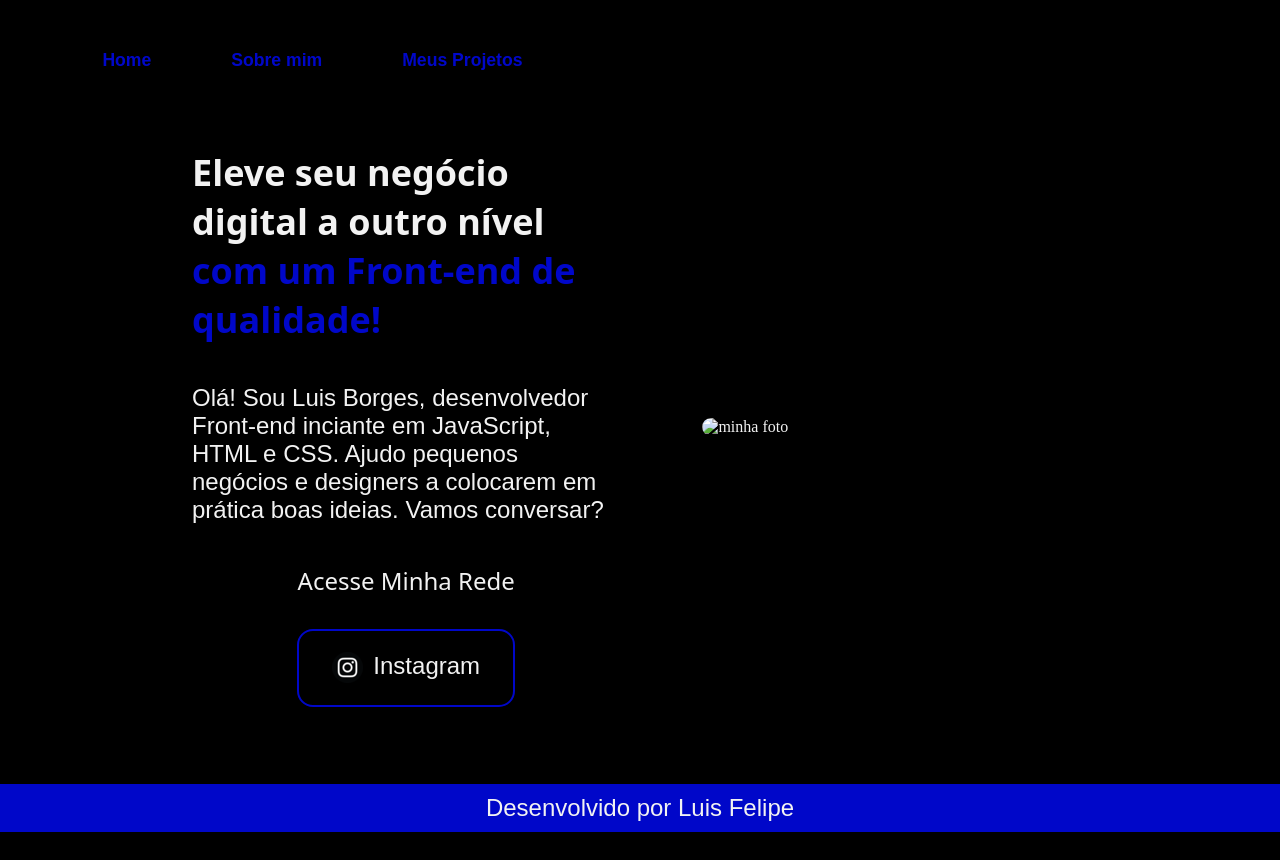
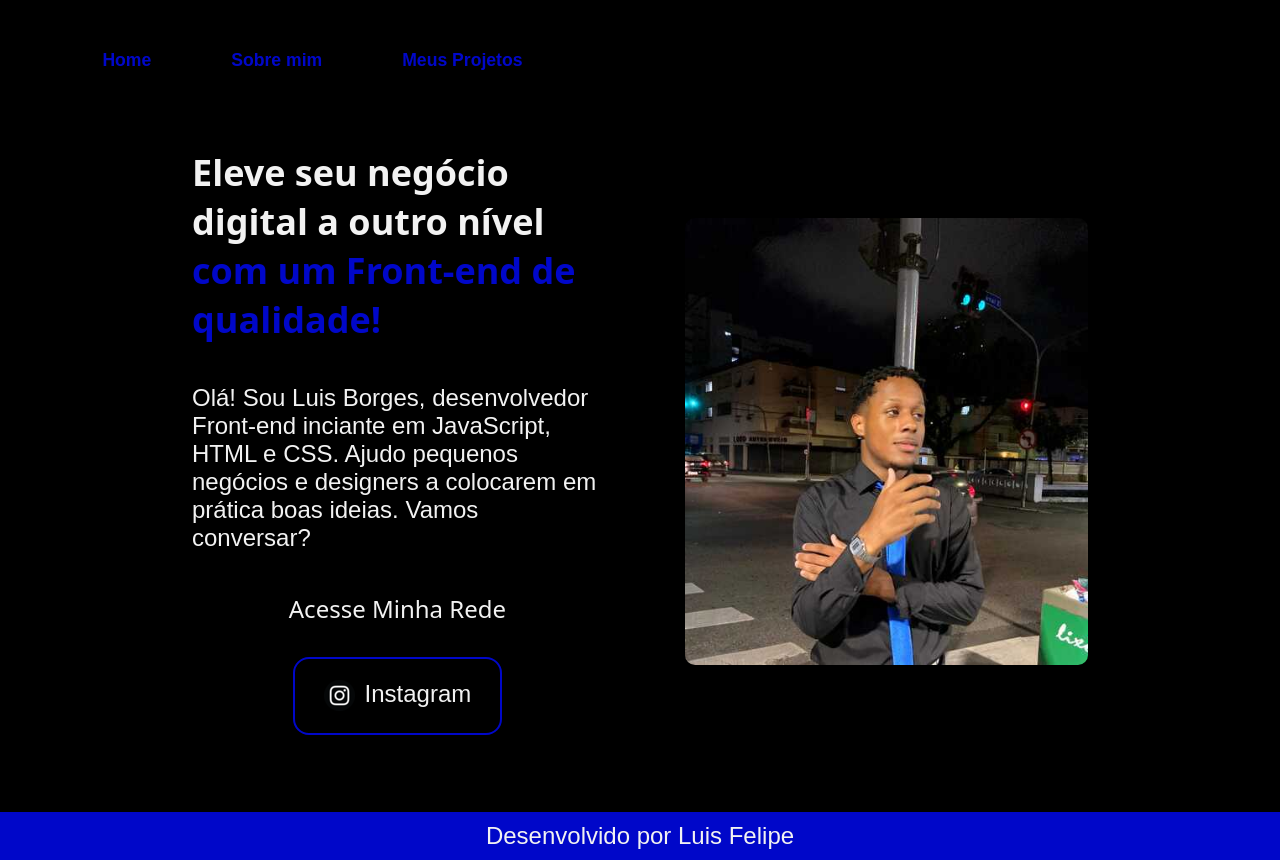
Before and after one commit to L074120/portfolio, a plain HTML site: page index.html in a window 1280 px wide. Before the commit the page ends 832 px from the top, so only its background shows below. Drawn offline with Linux system fonts and the light colour scheme; a web font is replaced by a local one.

Commit message:
Update index.html

```diff
--- a/index.html
+++ b/index.html
@@ -26,7 +26,7 @@
             </a>
             </div>
         </section>
-    <img class="minha" src="./asselts/oi.jpg" alt="minha foto">
+    <img class="minha" src="./assets/oi.jpg" alt="minha foto">
     </main>
     <footer class="rodape">
     <p> Desenvolvido por Luis Felipe</p>
```
